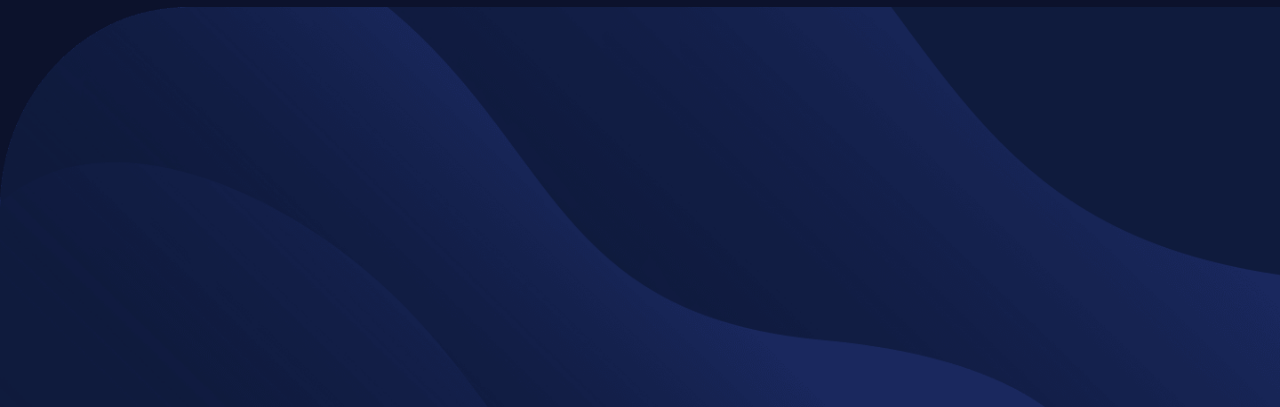
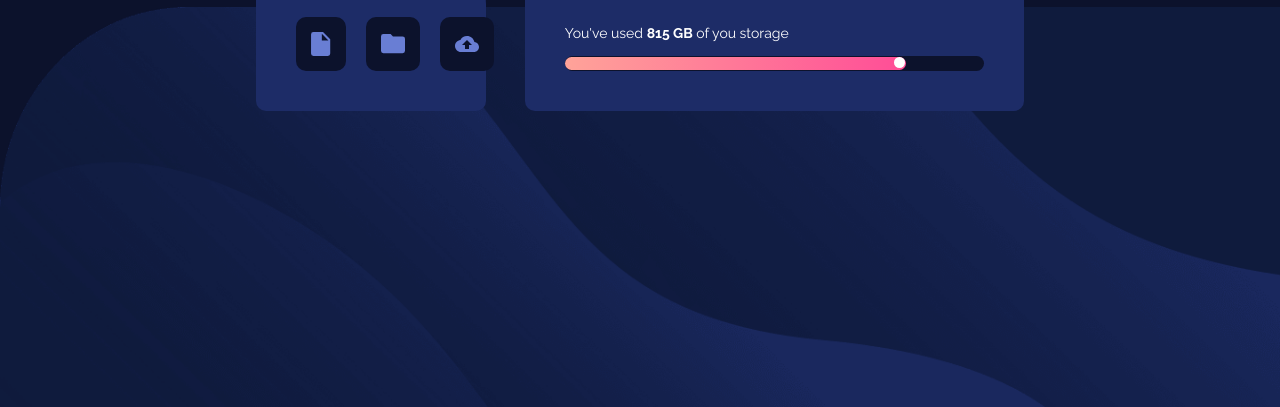
Before and after one commit to angel-codes/data-storage-component-fem, a plain HTML site: page index.html in a window 1280 px wide. Shown: the part 393-800 px from the top of the page. Drawn offline with Linux system fonts and the light colour scheme.

Commit message:
Fylo Box and Progress bar

```diff
--- a/css/main.css
+++ b/css/main.css
@@ -1,9 +1,14 @@
 :root {
-    --primary-gradient: hsl(6, 100%, 80%) to hsl(335, 100%, 65%);
     --neutral-pale-blue: hsl(243, 100%, 93%);
     --neutral-grayish-blue: hsl(229, 7%, 55%);
     --neutral-dark-blue: hsl(228, 56%, 26%);
     --neutral-very-dark-blue: hsl(229, 57%, 11%);
+}
+
+*,
+*::after,
+*::before {
+    box-sizing: inherit;
 }
 
 body {
@@ -11,9 +16,10 @@ body {
     font-size: 14px;
     padding: 0;
     margin: 0;
+    box-sizing: border-box;
 }
 
-.container {
+.bg__container {
     min-height: 100vh;
     background-color: var(--neutral-very-dark-blue);
     background-image: url(../images/bg-desktop.png);
@@ -22,7 +28,97 @@ body {
     background-size: 100% 50%;
 }
 
+.bg__flex {
+    width: 100%;
+    display: flex;
+    align-items: center;
+    justify-content: center;
+    flex-direction: column;
+}
 
+.container {
+    width: 60vw;
+    margin: 0 auto;
+}
+
+.row__container {
+    width: 100%;
+    height: 100%;
+    display: flex;
+    justify-content: space-between;
+}
+
+.option-box {
+    width: 30%;
+    max-width: 30%;
+    border-radius: 10px 100px 10px 10px;
+    background: var(--neutral-dark-blue);
+    padding: 40px;
+}
+
+.option-box > img {
+    margin-bottom: 30px;
+}
+
+.option-box__icon__container {
+    display: flex;
+}
+
+.icon__box {
+    background: var(--neutral-very-dark-blue);
+    padding: 15px;
+    margin-right: 20px;
+    border-radius: 10px;
+    display: flex;
+    align-items: center;
+}
+
+.summary-box {
+    width: 65%;
+    max-width: 65%;
+    height: 75%;
+    background: var(--neutral-dark-blue);
+    border-radius: 10px;
+    padding: 40px;
+    align-self: flex-end;
+}
+
+.summary-box__paragraph {
+    margin: 0 0 15px 0;
+    color: #ffffff;
+}
+
+.summary-box__paragraph > span {
+    font-weight: 700;
+}
+
+.sumary-box__progress {
+    width: 100%;
+    background: var(--neutral-very-dark-blue);
+    height: 15px;
+    border-radius: 10px;
+    display: flex;
+    align-items: center;
+}
+
+.progress__bar {
+    width: 81.5%;
+    height: 13px;
+    position: relative;
+    border-radius: 10px;
+    background-image: linear-gradient(to right,hsl(6, 100%, 80%), hsl(335, 100%, 65%))
+}
+
+.progress__bar > span {
+    width: 11px;
+    height: 11px;
+    position: absolute;
+    right: 0;
+    top: .5px;
+    margin-right: 1.5px;
+    border-radius: 50%;
+    background-color: #ffffff;
+}
 
 .attribution {
     font-size: 11px;
--- a/index.html
+++ b/index.html
@@ -15,8 +15,33 @@
 </head>
 <body>
 
-    <div class="container">
-
+    <div class="bg__container bg__flex">
+        <main class="container">
+            <div class="row__container">
+                <div class="option-box">
+                    <img src="images/logo.svg" alt="Fylo Logo" >
+                    <div class="option-box__icon__container">
+                        <span class="icon__box">
+                            <img src="images/icon-document.svg" alt="document icon" >
+                        </span>
+                        <span class="icon__box">
+                            <img src="images/icon-folder.svg" alt="folder icon" >
+                        </span>
+                        <span class="icon__box">
+                            <img src="images/icon-upload.svg" alt="upload icon" >
+                        </span>
+                    </div>
+                </div>
+                <div class="summary-box">
+                    <p class="summary-box__paragraph">You've used <span>815 GB</span> of you storage</p>
+                    <div class="sumary-box__progress">
+                        <div class="progress__bar">
+                            <span></span>
+                        </div>
+                    </div>
+                </div>
+            </div>
+        </main>
     </div>
 
 
```
